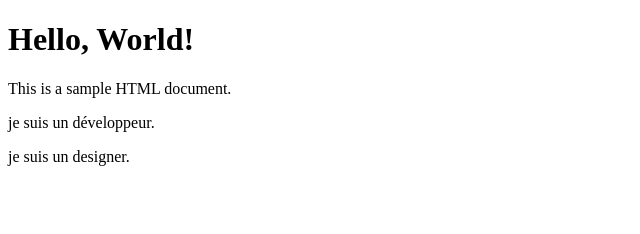
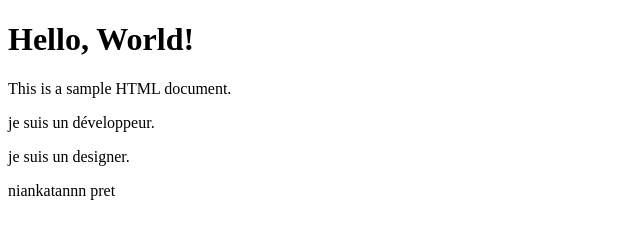
Before and after one commit to AbdoulSalam407/projetFinal, a plain HTML site: page index.html in a window 1280 px wide. Shown: the whole page, without its empty margins (0-640 px from the left). Drawn offline with Linux system fonts and the light colour scheme.

Commit message:
niankatan pret

```diff
--- a/index.html
+++ b/index.html
@@ -11,6 +11,6 @@
 
     <p>je suis un développeur.</p>
     <p>je suis un designer.</p>
-
+    <p>niankatannn pret</p>
   </body>
 </html>
```
